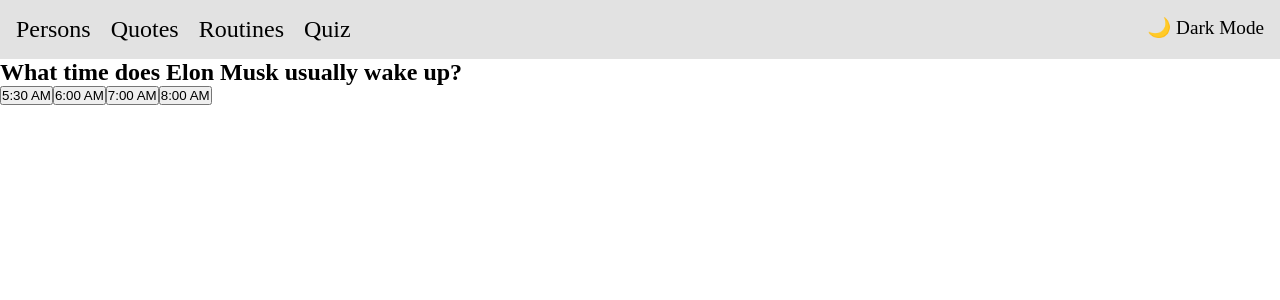
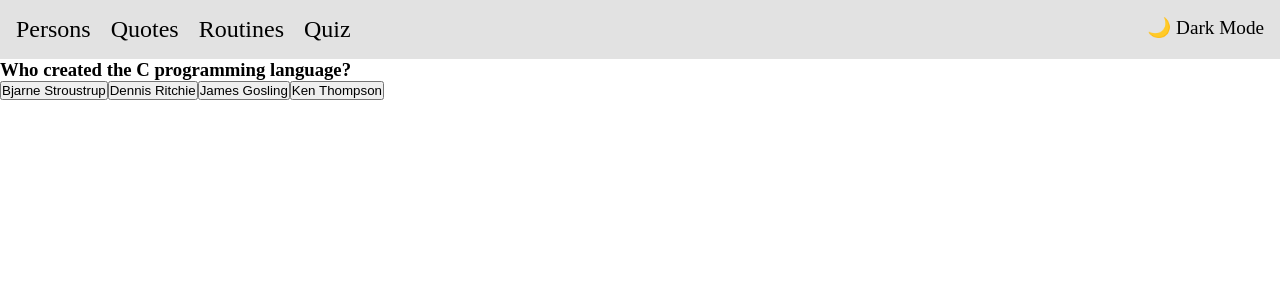
Before and after one commit to Mustafaali82/techgems, a React (Create React App) app: page /quiz in a window 1280 px wide. Shown: the top 300 px of the page. Built offline with nearby package versions, Linux system fonts and the light colour scheme; a web font is replaced by a local one.

Commit message:
Update Quiz.js

```diff
--- a/src/components/Quiz.js
+++ b/src/components/Quiz.js
@@ -1,56 +1,109 @@
-import React, { useState } from "react";
+import React, { useState, useEffect } from "react";
 
-const quizQuestions = [
+const questions = [
   {
-    question: "What time does Elon Musk usually wake up?",
-    options: ["5:30 AM", "6:00 AM", "7:00 AM", "8:00 AM"],
-    answer: "7:00 AM",
+    question: "Who created the C programming language?",
+    options: [
+      "Bjarne Stroustrup",
+      "Dennis Ritchie",
+      "James Gosling",
+      "Ken Thompson",
+    ],
+    answer: "Dennis Ritchie",
   },
   {
-    question: "Which personality co-founded Google?",
-    options: ["Elon Musk", "Steve Jobs", "Larry Page", "Bill Gates"],
-    answer: "Larry Page",
+    question: "Who is known as the father of the World Wide Web?",
+    options: ["Vint Cerf", "Tim Berners-Lee", "Robert Kahn", "Marc Andreessen"],
+    answer: "Tim Berners-Lee",
   },
   {
-    question: "Who is the creator of Python?",
-    options: ["Linus Torvalds", "Bjarne Stroustrup", "Guido van Rossum", "Dennis Ritchie"],
+    question: "Who co-founded Google?",
+    options: ["Elon Musk", "Bill Gates", "Sergey Brin", "Mark Zuckerberg"],
+    answer: "Sergey Brin",
+  },
+  {
+    question: "Who developed the Python programming language?",
+    options: [
+      "Guido van Rossum",
+      "Larry Page",
+      "Linus Torvalds",
+      "Grace Hopper",
+    ],
     answer: "Guido van Rossum",
+  },
+  {
+    question: "Who is the creator of Linux?",
+    options: [
+      "Richard Stallman",
+      "Linus Torvalds",
+      "Dennis Ritchie",
+      "Ken Thompson",
+    ],
+    answer: "Linus Torvalds",
   },
 ];
 
 const Quiz = () => {
+  const [shuffledQuestions, setShuffledQuestions] = useState([]);
   const [currentQuestion, setCurrentQuestion] = useState(0);
   const [score, setScore] = useState(0);
-  const [showScore, setShowScore] = useState(false);
+  const [selectedOption, setSelectedOption] = useState(null);
+  const [showResult, setShowResult] = useState(false);
 
-  const handleAnswerOptionClick = (selectedOption) => {
-    if (selectedOption === quizQuestions[currentQuestion].answer) {
+  useEffect(() => {
+    setShuffledQuestions([...questions].sort(() => Math.random() - 0.5));
+  }, []);
+
+  const handleAnswer = (option) => {
+    setSelectedOption(option);
+    if (option === shuffledQuestions[currentQuestion].answer) {
       setScore(score + 1);
     }
+    setTimeout(() => {
+      if (currentQuestion + 1 < shuffledQuestions.length) {
+        setCurrentQuestion(currentQuestion + 1);
+        setSelectedOption(null);
+      } else {
+        setShowResult(true);
+      }
+    }, 1000);
+  };
 
-    const nextQuestion = currentQuestion + 1;
-    if (nextQuestion < quizQuestions.length) {
-      setCurrentQuestion(nextQuestion);
-    } else {
-      setShowScore(true);
-    }
+  const restartQuiz = () => {
+    setShuffledQuestions([...questions].sort(() => Math.random() - 0.5));
+    setCurrentQuestion(0);
+    setScore(0);
+    setSelectedOption(null);
+    setShowResult(false);
   };
 
   return (
     <div className="quiz-container">
-      {showScore ? (
-        <div className="score-section">
-          You scored {score} out of {quizQuestions.length}!
+      {showResult ? (
+        <div className="result-container">
+          <h2>
+            Your Score: {score} / {shuffledQuestions.length}
+          </h2>
+          <button onClick={restartQuiz}>Restart Quiz</button>
         </div>
       ) : (
-        <div className="question-section">
-          <h2>{quizQuestions[currentQuestion].question}</h2>
-          <div className="options">
-            {quizQuestions[currentQuestion].options.map((option) => (
-              <button key={option} onClick={() => handleAnswerOptionClick(option)}>
-                {option}
-              </button>
-            ))}
+        <div className="question-container">
+          <h3>{shuffledQuestions[currentQuestion]?.question}</h3>
+          <div className="options-container">
+            {shuffledQuestions[currentQuestion]?.options.map(
+              (option, index) => (
+                <button
+                  key={index}
+                  className={`option-button ${
+                    selectedOption === option ? "selected" : ""
+                  }`}
+                  onClick={() => handleAnswer(option)}
+                  disabled={selectedOption !== null}
+                >
+                  {option}
+                </button>
+              )
+            )}
           </div>
         </div>
       )}
```
